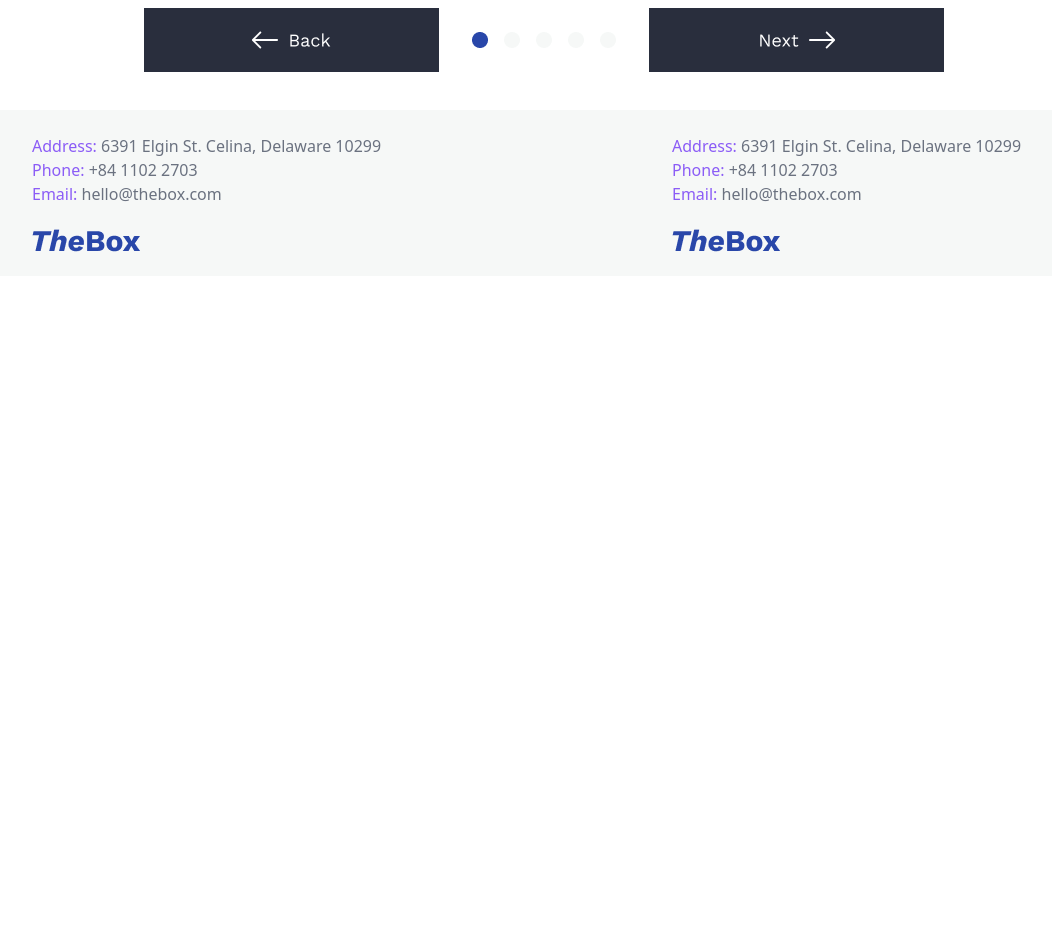
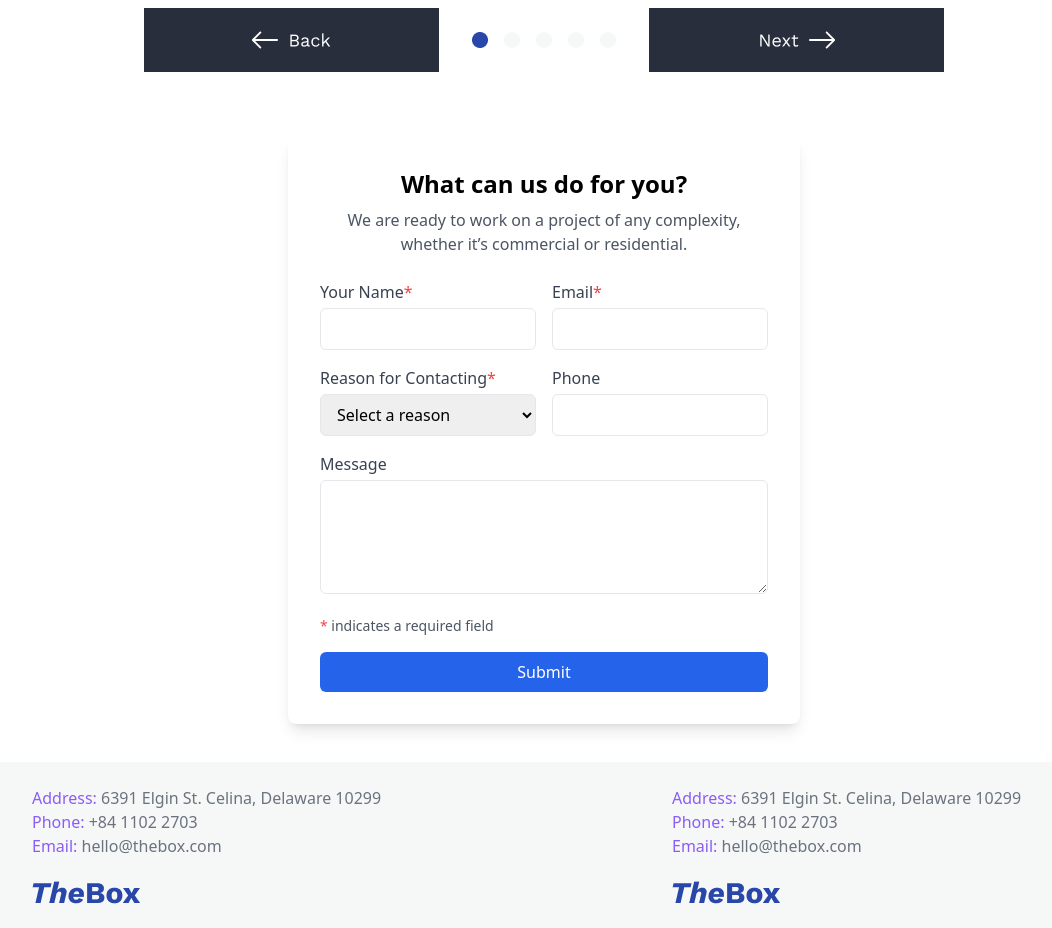
Before and after one commit to ParvizSodatov/lesson-6-homeWork, a website: page src/index.html in a window 1280 px wide. Shown: the part 3720-4648 px from the top of the page, without its empty margins (96-1148 px from the left). Before the commit the page ends 3996 px from the top, so only its background shows below. Drawn offline with Linux system fonts and the light colour scheme.

Commit message:
add lastbranch and new section

```diff
--- a/src/index.html
+++ b/src/index.html
@@ -101,6 +101,60 @@
             <img src="./navigation.png" alt="" class="m-auto mt-[2%] px-5">
         </section>
     </main>
+   <section class="md:block hidden">
+    <div class="bg-white p-8 rounded-lg shadow-lg w-full max-w-lg m-auto mt-[5%]">
+        <h2 class="text-2xl font-bold text-center mb-2">What can us do for you?</h2>
+        <p class="text-center text-gray-600 mb-6">
+            We are ready to work on a project of any complexity, whether it’s commercial or residential.
+        </p>
+
+        <form>
+
+            <div class="flex gap-4 mb-4">
+                <div class="w-1/2">
+                    <label class="block text-gray-700 font-medium mb-1">Your Name<span class="text-red-500">*</span></label>
+                    <input type="text" class="w-full px-3 py-2 border rounded-md focus:outline-none focus:ring-2 focus:ring-blue-500">
+                </div>
+                <div class="w-1/2">
+                    <label class="block text-gray-700 font-medium mb-1">Email<span class="text-red-500">*</span></label>
+                    <input type="email" class="w-full px-3 py-2 border rounded-md focus:outline-none focus:ring-2 focus:ring-blue-500">
+                </div>
+            </div>
+
+
+            <div class="flex gap-4 mb-4">
+                <div class="w-1/2">
+                    <label class="block text-gray-700 font-medium mb-1">Reason for Contacting<span class="text-red-500">*</span></label>
+                    <select class="w-full px-3 py-2 border rounded-md focus:outline-none focus:ring-2 focus:ring-blue-500">
+                        <option value="">Select a reason</option>
+                        <option value="general">General Inquiry</option>
+                        <option value="support">Support</option>
+                        <option value="quote">Request a Quote</option>
+                    </select>
+                </div>
+                <div class="w-1/2">
+                    <label class="block text-gray-700 font-medium mb-1">Phone</label>
+                    <input type="tel" class="w-full px-3 py-2 border rounded-md focus:outline-none focus:ring-2 focus:ring-blue-500">
+                </div>
+            </div>
+
+
+            <div class="mb-4">
+                <label class="block text-gray-700 font-medium mb-1">Message</label>
+                <textarea class="w-full px-3 py-2 border rounded-md focus:outline-none focus:ring-2 focus:ring-blue-500" rows="4"></textarea>
+            </div>
+
+            <p class="text-gray-600 text-sm mb-4"><span class="text-red-500">*</span> indicates a required field</p>
+
+            <button type="submit" class="w-full bg-blue-600 text-white py-2 rounded-md hover:bg-blue-700 transition">
+                Submit
+            </button>
+        </form>
+    </div>
+
+
+
+   </section>
 
 
     <footer class="flex justify-around bg-[#F6F8F7] py-6 mt-[3%]">
```
Also changed, not shown: src/output.css.
